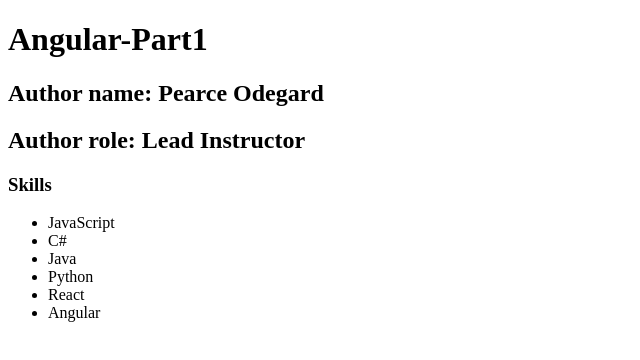
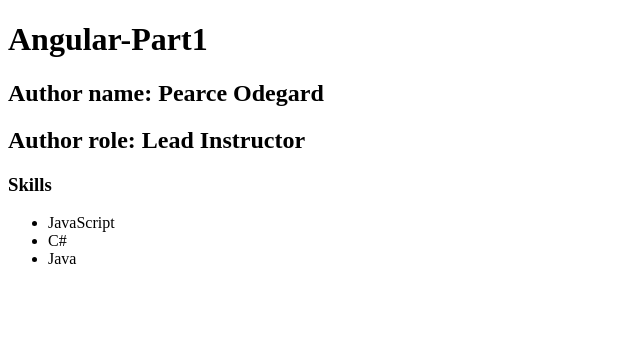
Before and after one commit to ClearedTalent2022/Angular-Part-3-Lecture, an Angular app: page / in a window 1280 px wide. Shown: the top 360 px of the page, without its empty margins (0-640 px from the left). Built offline with nearby package versions, Linux system fonts and the light colour scheme.

Commit message:
Added ngIf ideas to html

```diff
--- a/src/app/skills-list/skills-list.component.html
+++ b/src/app/skills-list/skills-list.component.html
@@ -1,6 +1,14 @@
 <h3>Skills</h3>
-<ul>
+<ul *ngIf="languages.length < 4; else tooManySkills">
     <!-- for(let i = 0; i < languages.length; i++) -->
     <!-- for(let language of languages) -->
     <li *ngFor="let language of languages">{{ language }}</li>
 </ul>
+
+<!-- We only want this p tag to render IF there are
+    more than 4 languages -->
+<ng-template #tooManySkills>
+    <p>
+        Too many skills to display! Reduce the number of skills.
+    </p>
+</ng-template>
--- a/src/app/skills-list/skills-list.component.ts
+++ b/src/app/skills-list/skills-list.component.ts
@@ -10,10 +10,7 @@
   languages: string[] = [
     "JavaScript",
     "C#",
-    "Java",
-    "Python",
-    "React",
-    "Angular"
+    "Java"
   ]
 
   constructor() { }
```
